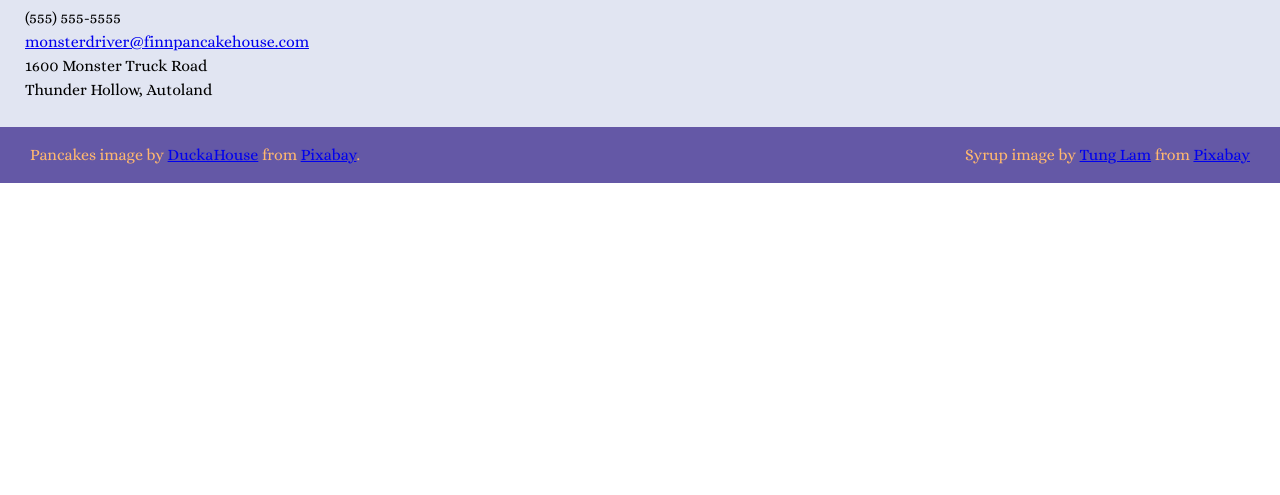
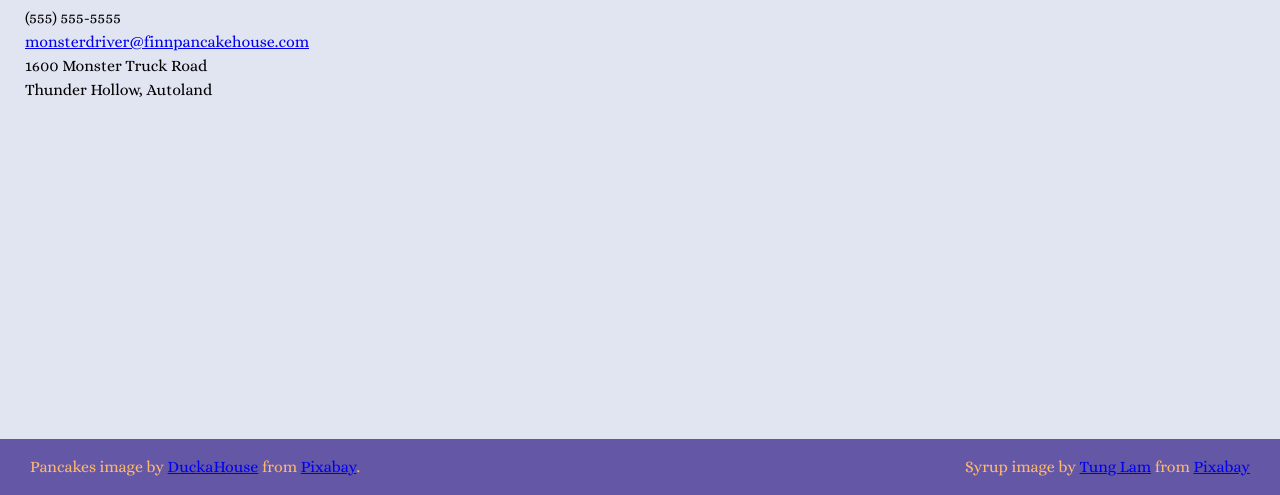
Before and after one commit to Liziloo/odin-restaurant-page, a website built with webpack: page src/template.html in a window 1280 px wide. Both pictures are taken after a click on the button "About". Shown: the part 347-842 px from the top of the page. Before the commit the page ends 800 px from the top, so only its background shows below. Built offline with nearby package versions, Linux system fonts and the light colour scheme.

Commit message:
Fix height of content div

```diff
--- a/src/about.js
+++ b/src/about.js
@@ -1,6 +1,7 @@
 export const aboutPage = () => {
     const contentDiv = document.querySelector('#content');
     const aboutDiv = document.createElement('div');
+    aboutDiv.id = 'about-page';
 
     const aboutTitleDiv = document.createElement('div');
     const aboutTitle = document.createElement('h1');
--- a/src/styles.css
+++ b/src/styles.css
@@ -15,6 +15,10 @@
     --fawn: #ffb86f;
     --light-fawn: #fde3c9;
     font-family: 'aliceregular'
+}
+
+body {
+    min-height: 100vh;
 }
 
 header {
@@ -51,6 +55,7 @@ button {
 
 #content {
     width: 100vw;
+    min-height: 85vh;
     padding: 25px;
     background-color: var(--lavender-web);
 }
@@ -176,3 +181,7 @@ li {
     display: grid;
     grid-auto-flow: column;
 }
+
+#about-page {
+    height: 100%;
+}
```
